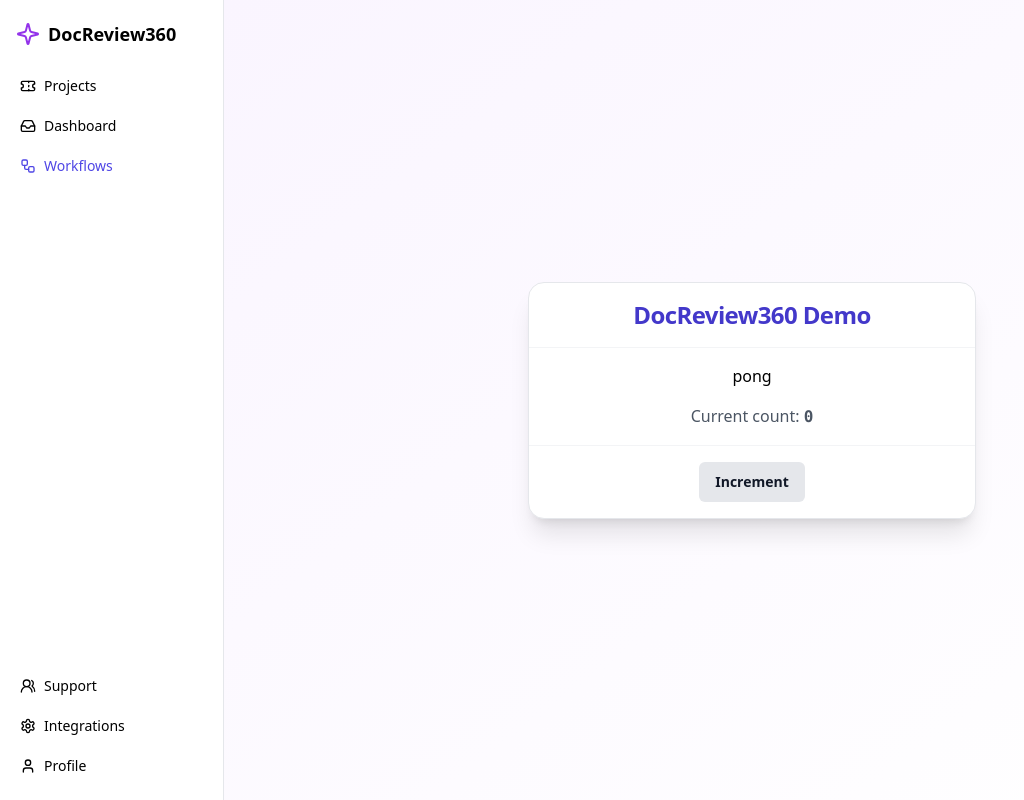
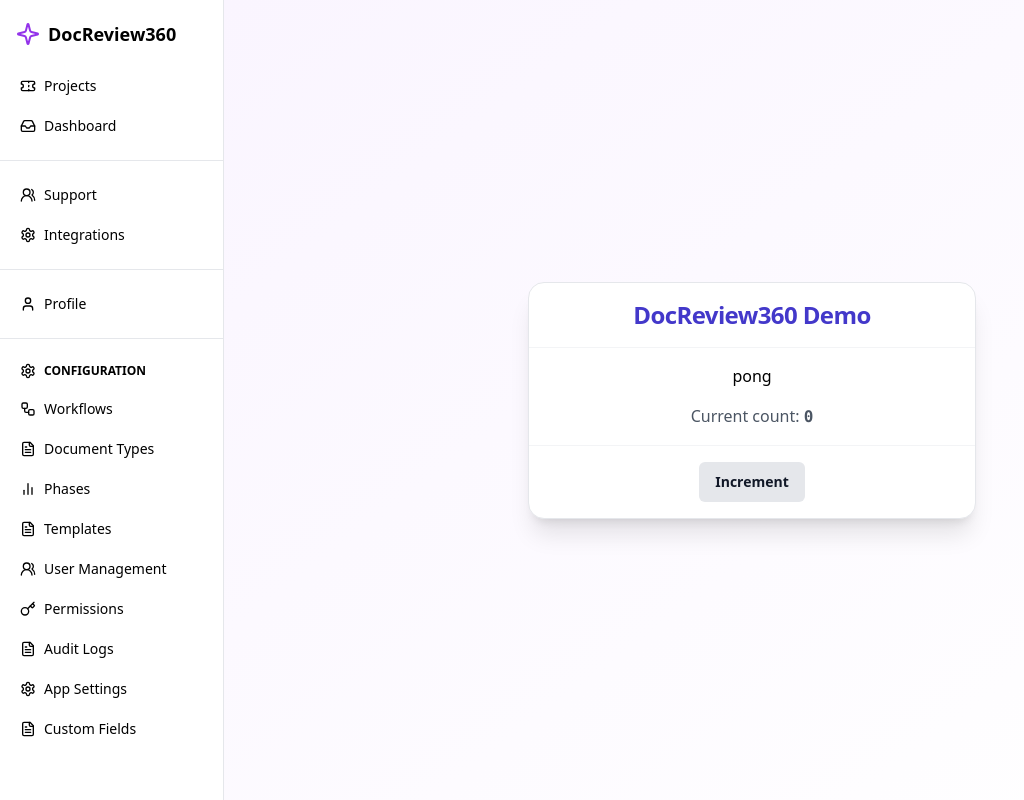
Before and after one commit to eputnam77/DocReview360, a Next.js app in the folder frontend/: page / in a window 1280 px wide. Shown: the whole page, without its empty margins (0-1024 px from the left). Built offline with nearby package versions, Linux system fonts and the light colour scheme.

Commit message:
feat(frontend): add admin configuration menu

```diff
--- a/frontend/components/workflow/Sidebar.tsx
+++ b/frontend/components/workflow/Sidebar.tsx
@@ -12,29 +12,38 @@ import {
   BarChart2,
   Settings,
   User,
+  Key,
 } from "lucide-react";
 import { cn } from "@/lib/utils";
+import { useUserStore } from "@/state/user";
 
 const NAV = [
   { icon: <Ticket className="h-4 w-4" />, label: "Projects", href: "/projects" },
   { icon: <Inbox className="h-4 w-4" />, label: "Dashboard", href: "/dashboard" },
-  {
-    icon: <Workflow className="h-4 w-4" />,
-    label: "Workflows",
-    href: "/workflows",
-    active: true, // default for example
-  },
 ];
 
-const FOOTER = [
+const CONFIG = [
+  { icon: <Workflow className="h-4 w-4" />, label: "Workflows", href: "/workflows" },
+  { icon: <FileText className="h-4 w-4" />, label: "Document Types", href: "/document-types" },
+  { icon: <BarChart2 className="h-4 w-4" />, label: "Phases", href: "/phases" },
+  { icon: <FileText className="h-4 w-4" />, label: "Templates", href: "/templates" },
+  { icon: <Users2 className="h-4 w-4" />, label: "User Management", href: "/user-management" },
+  { icon: <Key className="h-4 w-4" />, label: "Permissions", href: "/permissions" },
+  { icon: <FileText className="h-4 w-4" />, label: "Audit Logs", href: "/audit-logs" },
+  { icon: <Settings className="h-4 w-4" />, label: "App Settings", href: "/app-settings" },
+  { icon: <FileText className="h-4 w-4" />, label: "Custom Fields", href: "/custom-fields" },
+];
+
+const SECONDARY = [
   { icon: <Users2 className="h-4 w-4" />, label: "Support", href: "/support" },
   {
     icon: <Settings className="h-4 w-4" />,
     label: "Integrations",
     href: "/integrations",
   },
-  { icon: <User className="h-4 w-4" />, label: "Profile", href: "/profile" },
 ];
+
+const PROFILE = { icon: <User className="h-4 w-4" />, label: "Profile", href: "/profile" };
 
 export default function Sidebar() {
   const router = useRouter();
@@ -66,6 +75,8 @@ export default function Sidebar() {
     </button>
   );
 
+  const isAdmin = useUserStore((s) => s.isAdmin);
+
   return (
     <aside className="flex h-screen w-56 flex-col border-r bg-white dark:bg-gray-950">
       {/* Logo */}
@@ -82,12 +93,36 @@ export default function Sidebar() {
         ))}
       </nav>
 
-      {/* Footer */}
-      <div className="mt-auto space-y-1 px-2 pb-4 pt-10">
-        {FOOTER.map((item) => (
+      <hr className="my-4" />
+
+      {/* Secondary */}
+      <div className="space-y-1 px-2">
+        {SECONDARY.map((item) => (
           <NavItem key={item.label} {...item} />
         ))}
       </div>
+
+      <hr className="my-4" />
+
+      <div className="px-2">
+        <NavItem {...PROFILE} />
+      </div>
+
+      {isAdmin && (
+        <>
+          <hr className="my-4" />
+          <div className="px-2 space-y-1">
+            <div className="flex items-center gap-2 px-3 py-2 text-xs font-semibold uppercase text-muted-foreground">
+              <Settings className="h-4 w-4" />
+              <span>Configuration</span>
+            </div>
+            {CONFIG.map((item) => (
+              <NavItem key={item.label} {...item} />
+            ))}
+          </div>
+        </>
+      )}
+
     </aside>
   );
 }
--- /dev/null
+++ b/frontend/pages/app-settings.tsx
@@ -0,0 +1,9 @@
+import React from "react";
+
+export default function AppSettingsPage() {
+  return (
+    <div className="p-8">
+      <h1 className="text-2xl font-bold">App Settings</h1>
+    </div>
+  );
+}
--- /dev/null
+++ b/frontend/pages/audit-logs.tsx
@@ -0,0 +1,9 @@
+import React from "react";
+
+export default function AuditLogsPage() {
+  return (
+    <div className="p-8">
+      <h1 className="text-2xl font-bold">Audit Logs</h1>
+    </div>
+  );
+}
--- /dev/null
+++ b/frontend/pages/custom-fields.tsx
@@ -0,0 +1,9 @@
+import React from "react";
+
+export default function CustomFieldsPage() {
+  return (
+    <div className="p-8">
+      <h1 className="text-2xl font-bold">Custom Fields</h1>
+    </div>
+  );
+}
--- /dev/null
+++ b/frontend/pages/document-types.tsx
@@ -0,0 +1,9 @@
+import React from "react";
+
+export default function DocumentTypesPage() {
+  return (
+    <div className="p-8">
+      <h1 className="text-2xl font-bold">Document Types</h1>
+    </div>
+  );
+}
--- /dev/null
+++ b/frontend/pages/permissions.tsx
@@ -0,0 +1,9 @@
+import React from "react";
+
+export default function PermissionsPage() {
+  return (
+    <div className="p-8">
+      <h1 className="text-2xl font-bold">Permissions</h1>
+    </div>
+  );
+}
--- /dev/null
+++ b/frontend/pages/phases.tsx
@@ -0,0 +1,9 @@
+import React from "react";
+
+export default function PhasesPage() {
+  return (
+    <div className="p-8">
+      <h1 className="text-2xl font-bold">Phases</h1>
+    </div>
+  );
+}
--- /dev/null
+++ b/frontend/pages/templates.tsx
@@ -0,0 +1,9 @@
+import React from "react";
+
+export default function TemplatesPage() {
+  return (
+    <div className="p-8">
+      <h1 className="text-2xl font-bold">Templates</h1>
+    </div>
+  );
+}
--- /dev/null
+++ b/frontend/pages/user-management.tsx
@@ -0,0 +1,9 @@
+import React from "react";
+
+export default function UserManagementPage() {
+  return (
+    <div className="p-8">
+      <h1 className="text-2xl font-bold">User Management</h1>
+    </div>
+  );
+}
--- /dev/null
+++ b/frontend/state/user.ts
@@ -0,0 +1,11 @@
+import { create } from "zustand";
+
+interface UserState {
+  isAdmin: boolean;
+  setAdmin: (value: boolean) => void;
+}
+
+export const useUserStore = create<UserState>((set) => ({
+  isAdmin: true,
+  setAdmin: (value) => set(() => ({ isAdmin: value })),
+}));
```
